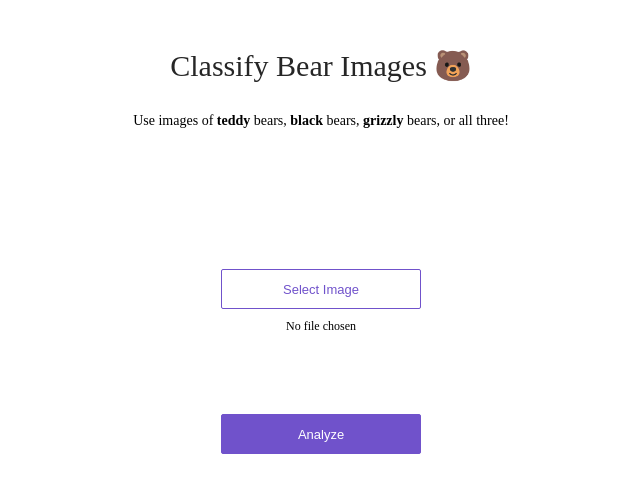
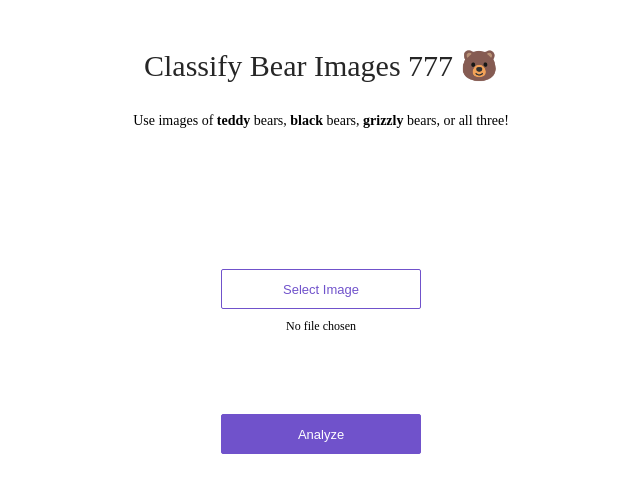
Before and after one commit to sg12/testFastAI, a plain HTML site: page app/view/index.html in a window 1280 px wide. Shown: the whole page, without its empty margins (319-959 px from the left). Drawn offline with Linux system fonts and the light colour scheme.

Commit message:
Update index.html

```diff
--- a/app/view/index.html
+++ b/app/view/index.html
@@ -7,7 +7,7 @@
 <body>
 <div>
   <div class='center'>
-    <div class='title'>Classify Bear Images 🐻</div>
+    <div class='title'>Classify Bear Images 777 🐻</div>
     <p>
       Use images of <strong>teddy</strong> bears, <strong>black</strong> bears, <strong>grizzly</strong> bears, or
       all three!
```
